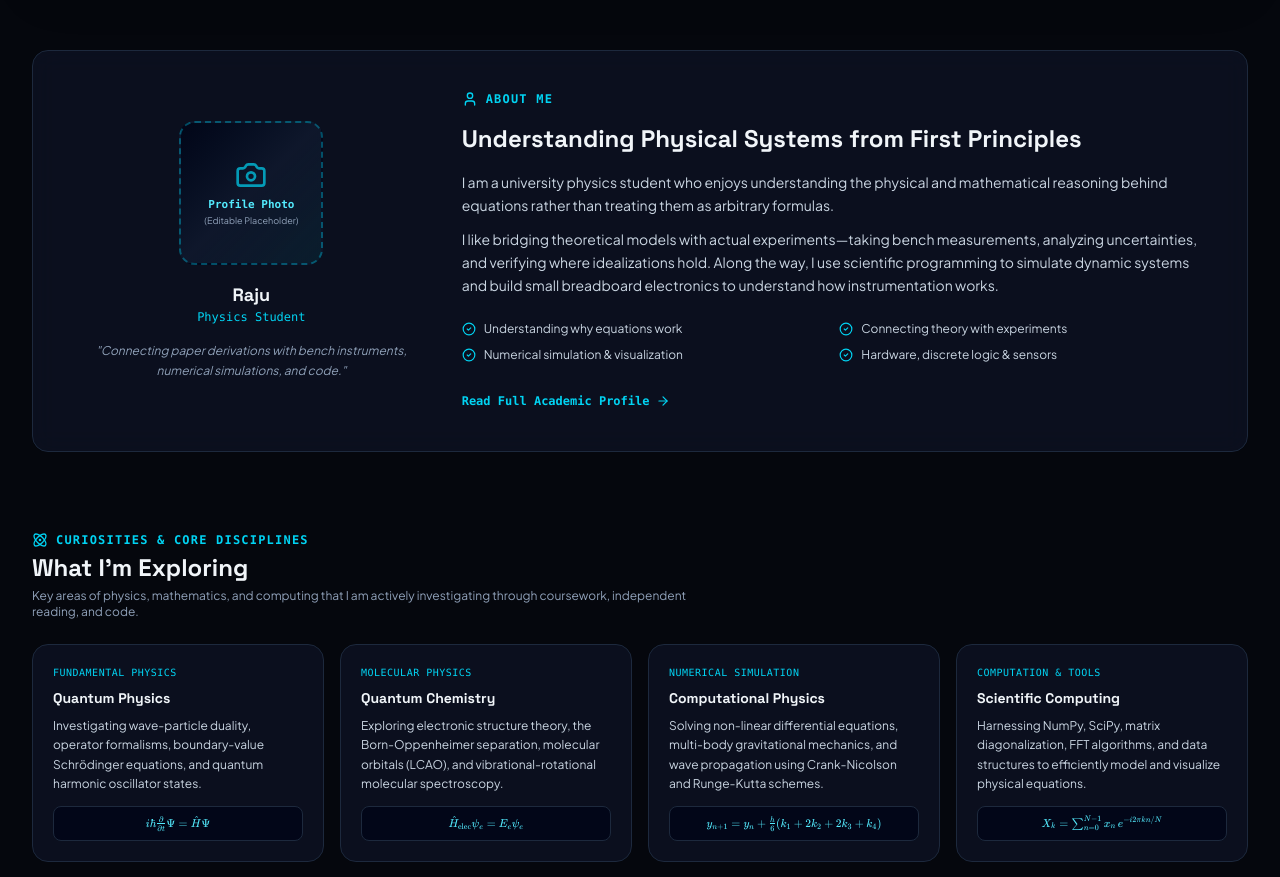
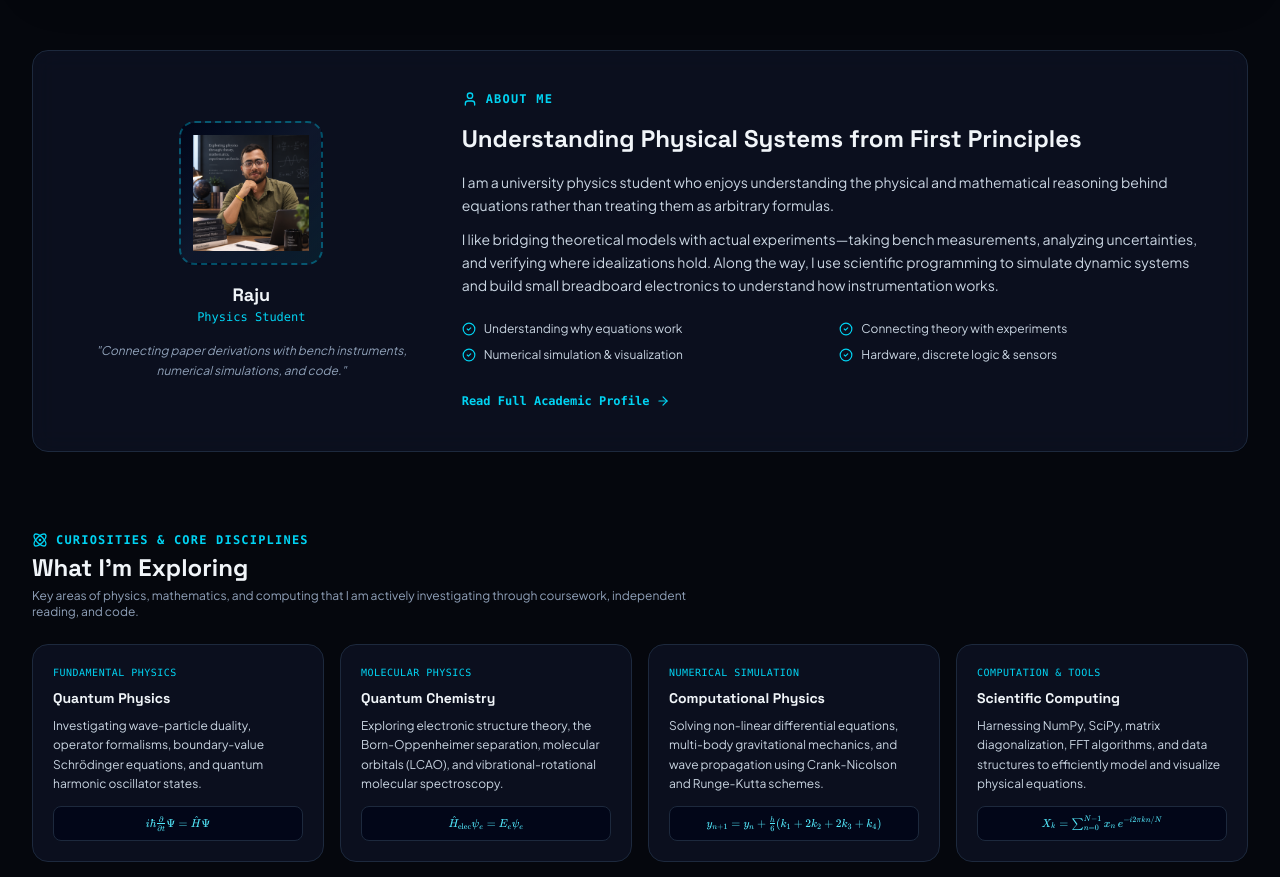
Before and after one commit to raju-saha1546/raju-saha1546.github.io, a React (Vite) app: page / in a window 1280 px wide. Shown: the part 800-1677 px from the top of the page. Built offline with nearby package versions, Linux system fonts and the light colour scheme.

Commit message:
feat(home): update profile photo with image asset
Replace the placeholder UI element with the actual profile image for a professional appearance.

```diff
--- a/src/pages/Home.tsx
+++ b/src/pages/Home.tsx
@@ -368,13 +368,11 @@ export const HomePage: React.FC<HomePageProps> = ({ onNavigate }) => {
           {/* Profile Area with Photograph Placeholder */}
           <div className="lg:col-span-4 flex flex-col items-center text-center space-y-4">
             <div className="relative w-36 h-36 rounded-2xl bg-gradient-to-br from-slate-950 via-slate-900 to-cyan-950/40 border-2 border-dashed border-cyan-500/40 flex flex-col items-center justify-center p-3 group hover:border-cyan-400 transition">
-              <Camera className="w-8 h-8 text-cyan-400/70 mb-1.5" />
-              <span className="text-[11px] font-mono text-cyan-300 font-semibold">
-                Profile Photo
-              </span>
-              <span className="text-[9px] text-slate-400">
-                (Editable Placeholder)
-              </span>
+                <img
+                src="/images/profile.png"
+                alt="Raju Saha — Physics Student"
+                className="w-full h-full object-cover"
+                />
             </div>
 
             <div>
```
